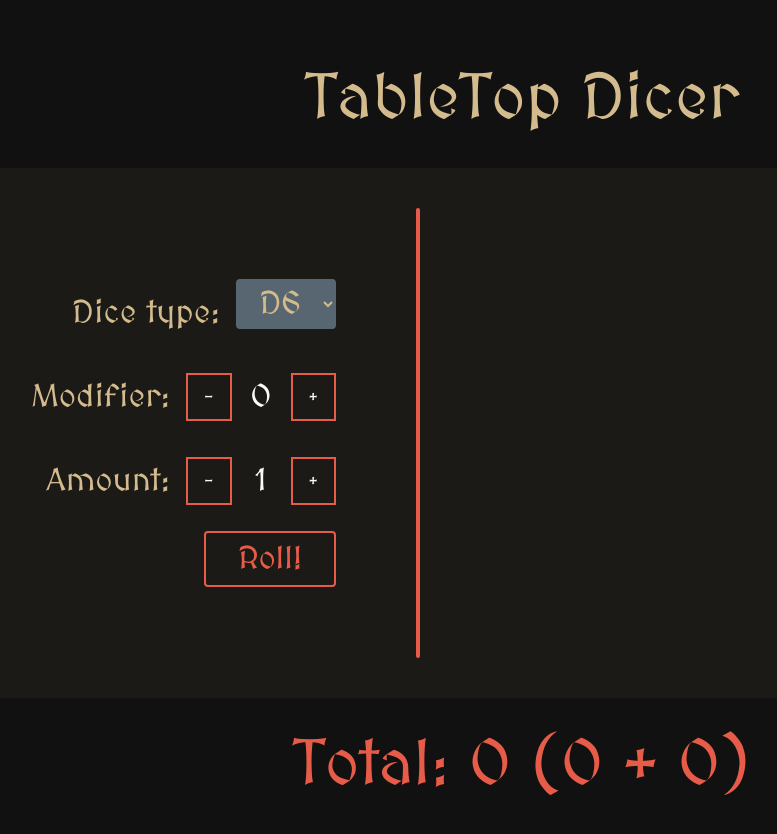
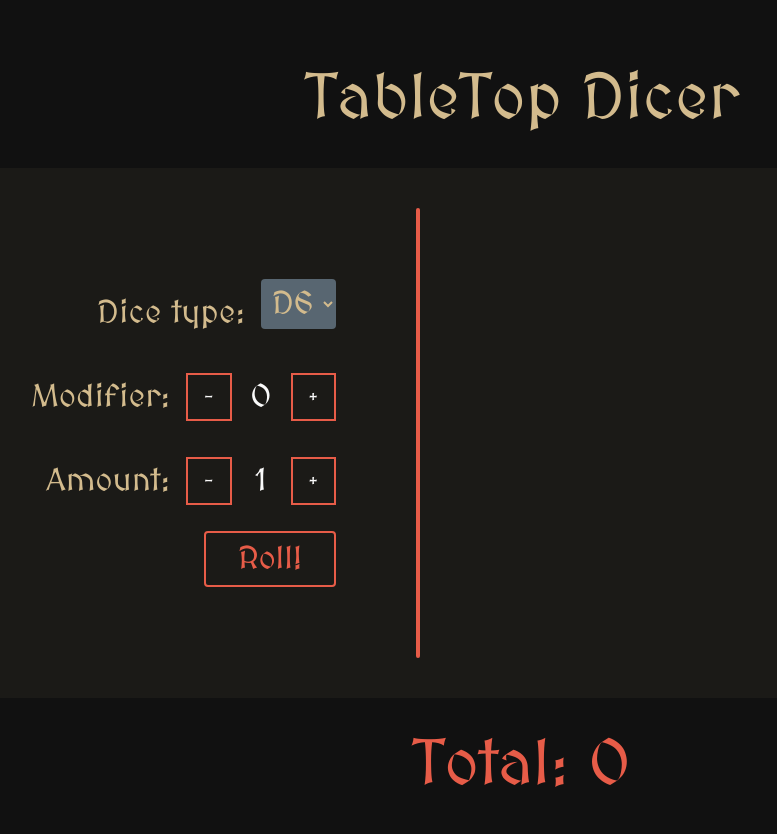
Before and after one commit to Flyingfool95/TableTopDicer, a React (Vite) app: page / in a window 1280 px wide. Shown: the top 834 px of the page, without its empty margins (118-895 px from the left). Built offline with nearby package versions, Linux system fonts and the light colour scheme.

Commit message:
fixed and did tweaks

```diff
--- a/src/components/dice_display/DiceDisplay.scss
+++ b/src/components/dice_display/DiceDisplay.scss
@@ -24,6 +24,10 @@
   }
 
   @media (max-width: 960px) {
-    grid-template-columns: repeat(3, 1fr);
+    gap: 0.5rem;
+    &__dice {
+      height: 40px;
+      width: 40px;
+    }
   }
 }
--- a/src/components/dice_roller/DiceRoller.jsx
+++ b/src/components/dice_roller/DiceRoller.jsx
@@ -29,6 +29,7 @@ export default function DiceRoller() {
   }, [amount]);
 
   useEffect(() => {
+    setRes(0);
     if (modifier < -10) {
       setModifier(-10);
     }
@@ -127,7 +128,9 @@ export default function DiceRoller() {
         <DiceDisplay dice={res.mixedDice} />
       </div>
       <h1 className="total">
-        Total: {res.totalModifier ?? 0} ({res.totalRoll ?? 0} + {modifier})
+        Total: {res.totalModifier ?? 0}
+        {modifier && res.totalRoll ? ` (${res.totalRoll} + ${modifier})` : ""}
+        {modifier == 0 && ""}
       </h1>
     </>
   );
--- a/src/components/dice_roller/DiceRoller.scss
+++ b/src/components/dice_roller/DiceRoller.scss
@@ -28,7 +28,6 @@
     height: fit-content;
 
     border-radius: var(--border-rad);
-    //border: 2px solid var(--color-pri);
 
     display: flex;
     row-gap: 1rem;
@@ -96,17 +95,21 @@
     &__divider {
       width: 80%;
       height: 4px;
+      margin: 0.5rem;
     }
     &__form {
       flex-direction: column;
-
       flex-basis: 100%;
+      padding: 0.5rem;
       &__label {
-        justify-content: center;
+        justify-content: flex-end;
       }
       &__roll {
         margin: 0 auto;
       }
     }
   }
+  .total {
+    font-size: calc(var(--font-size-default) / 1.25);
+  }
 }
--- a/src/global.scss
+++ b/src/global.scss
@@ -104,9 +104,8 @@ input[type="checkbox"] {
   background-color: var(--color-tet) !important;
   color: var(--color-pri) !important;
 
-  font-size: 32px;
   color: var(--color-txt-dark);
-  width: 100px;
+  width: 75px;
   height: 50px;
   text-align: center;
   border: none;
```
